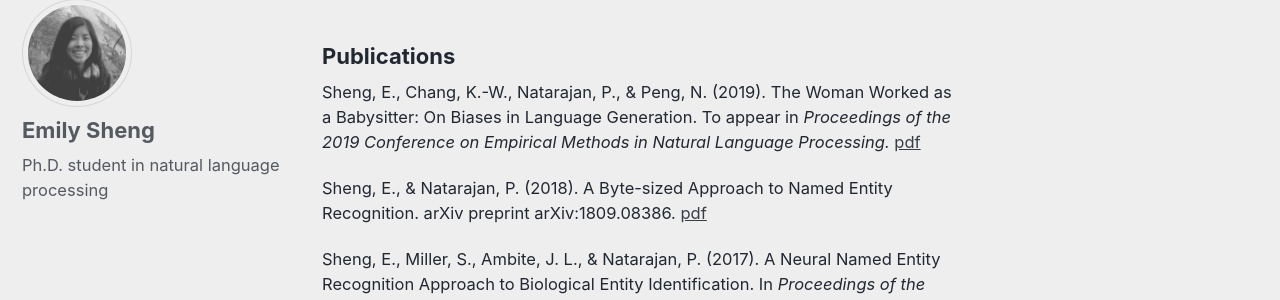
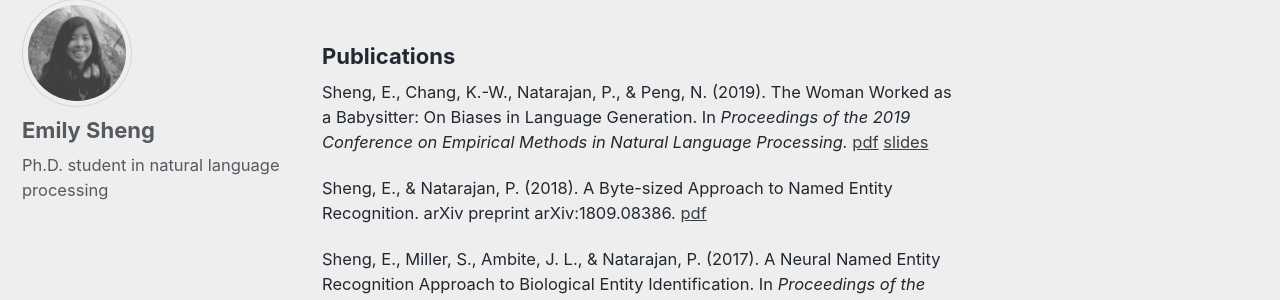
Before and after one commit to ewsheng/ewsheng.github.io, a Jekyll site: the page built from _pages/publications.html, in a window 1280 px wide and 900 px high. Shown: the part 145-445 px from the top of the window. Built offline with Jekyll 4.4.1, drawn with Linux system fonts in a browser that asks for light colours.

Commit message:
adding link to emnlp slides

```diff
--- a/_pages/publications.html
+++ b/_pages/publications.html
@@ -3,7 +3,7 @@ permalink: /publications/
 ---
 <h3>Publications</h3>
 <p>
-    Sheng, E., Chang, K.-W., Natarajan, P., & Peng, N. (2019). The Woman Worked as a Babysitter: On Biases in Language Generation. To appear in <i>Proceedings of the 2019 Conference on Empirical Methods in Natural Language Processing.</i> <a href="https://arxiv.org/abs/1909.01326">pdf</a>
+    Sheng, E., Chang, K.-W., Natarajan, P., & Peng, N. (2019). The Woman Worked as a Babysitter: On Biases in Language Generation. In <i>Proceedings of the 2019 Conference on Empirical Methods in Natural Language Processing.</i> <a href="https://arxiv.org/abs/1909.01326">pdf</a> <a href="https://docs.google.com/presentation/d/1hDerANwiNuHCdmHZyvqMTDnvJ2jnIGkD3KI4PIz0wK8/edit?usp=sharing">slides</a>
 </p>
 <p>
     Sheng, E., & Natarajan, P. (2018). A Byte-sized Approach to Named Entity Recognition. arXiv preprint arXiv:1809.08386. <a href="https://arxiv.org/abs/1809.08386">pdf</a>
```
Also changed, not shown: 1 other file.
